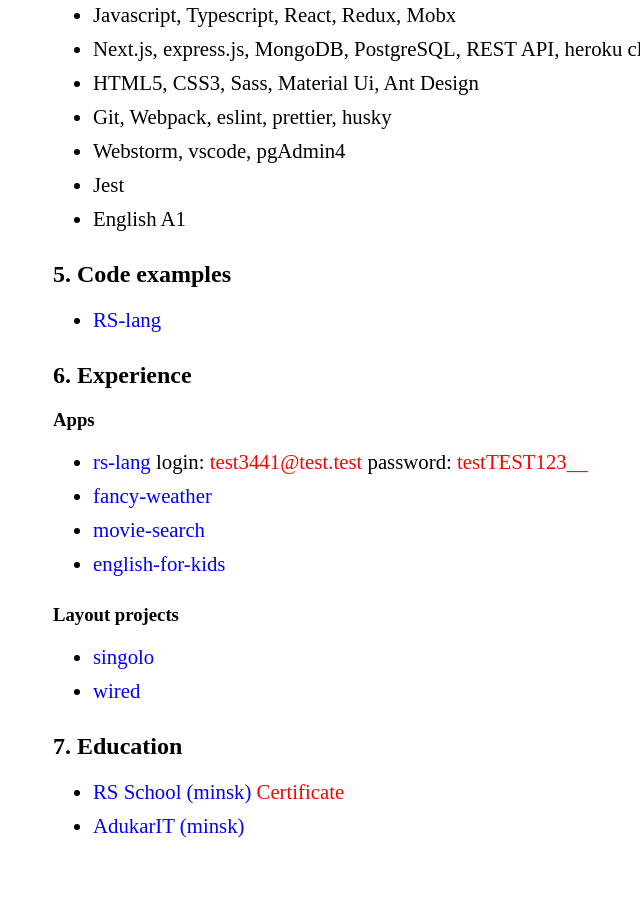
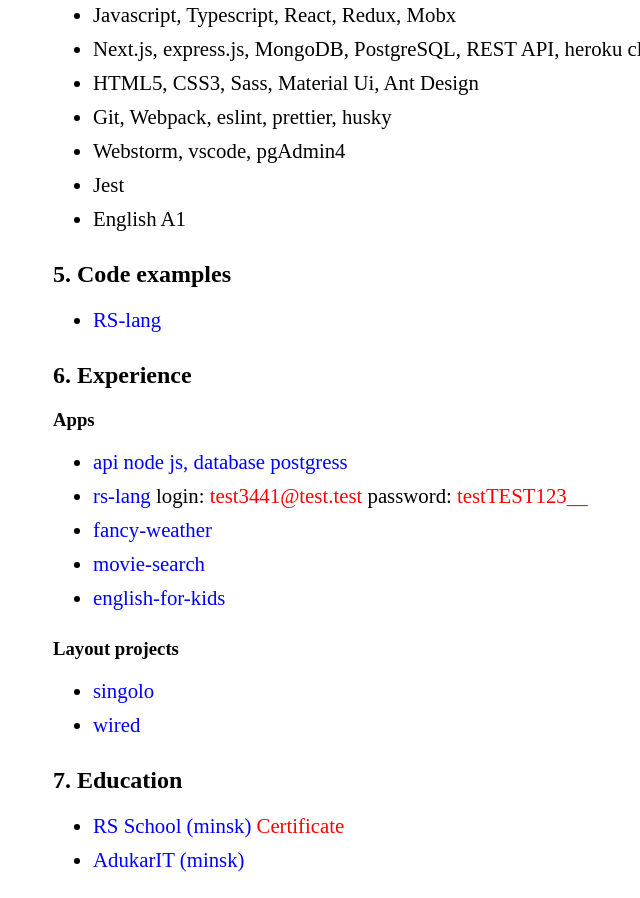
Before and after one commit to ZhuchkouAA/cv, a plain HTML site: page index.html in a window 1280 px wide. Shown: the part 464-1362 px from the top of the page, without its empty margins (95-735 px from the left). Before the commit the page ends 1328 px from the top, so only its background shows below. Drawn offline with Linux system fonts and the light colour scheme.

Commit message:
feature: add backend app

```diff
--- a/index.html
+++ b/index.html
@@ -39,6 +39,7 @@
     <h2>6. Experience</h2>
     <h3>Apps</h3>
     <ul>
+      <li><a target="_blank" href="https://realt-backend.herokuapp.com/api-docs/">api node js, database postgress</a></li>
       <li><a target="_blank" href="https://rslang-team44-not-saint.netlify.app/">rs-lang</a>
         <span>login: <span class="login">test3441@test.test</span> password: <span class="login">testTEST123__</span></span>
       </li>
```
